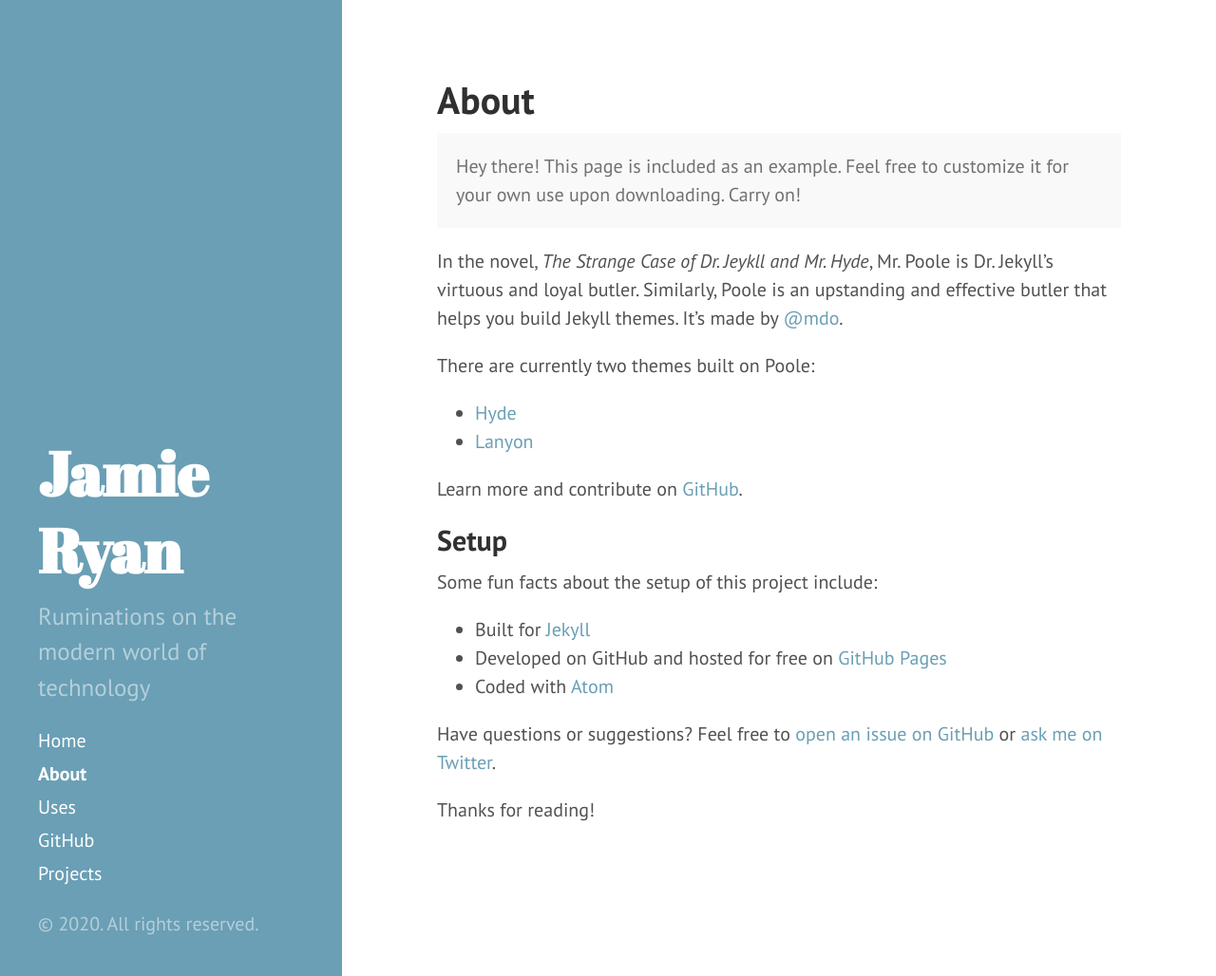
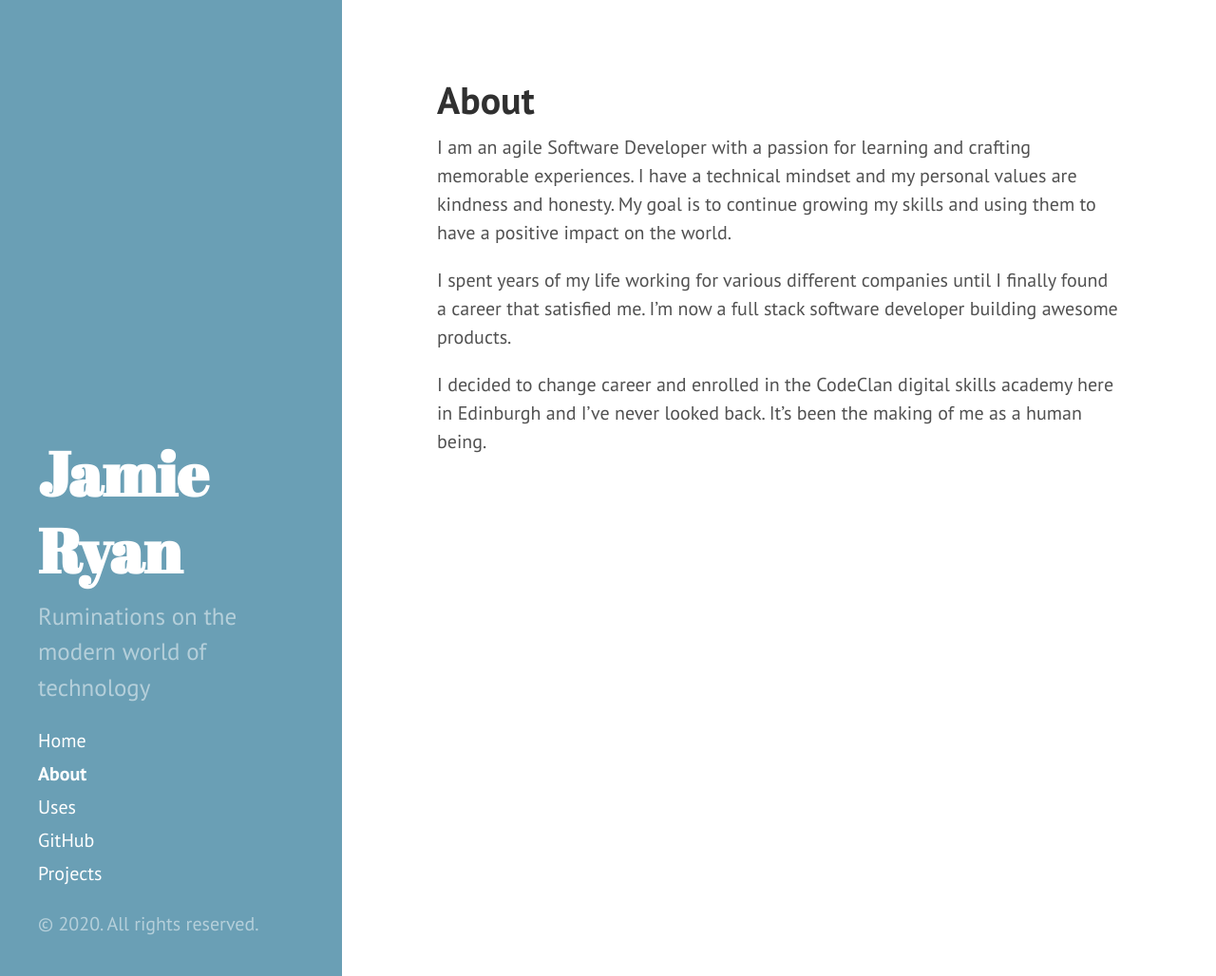
Before and after one commit to MrJamieRyan/mrjamieryan.github.io, a Jekyll site: the page built from about.md, in a window 1280 px wide and 1028 px high. Shown: the whole window at 95% size. Built offline with Jekyll 4.4.1, drawn with Linux system fonts in a browser that asks for light colours.

Commit message:
Update about.md

```diff
--- a/about.md
+++ b/about.md
@@ -3,27 +3,8 @@ layout: page
 title: About
 ---
 
-<p class="message">
-  Hey there! This page is included as an example. Feel free to customize it for your own use upon downloading. Carry on!
-</p>
+I am an agile Software Developer with a passion for learning and crafting memorable experiences. I have a technical mindset and my personal values are kindness and honesty. My goal is to continue growing my skills and using them to have a positive impact on the world.
 
-In the novel, *The Strange Case of Dr. Jeykll and Mr. Hyde*, Mr. Poole is Dr. Jekyll's virtuous and loyal butler. Similarly, Poole is an upstanding and effective butler that helps you build Jekyll themes. It's made by [@mdo](https://twitter.com/mdo).
+I spent years of my life working for various different companies until I finally found a career that satisfied me. I'm now a full stack software developer building awesome products.
 
-There are currently two themes built on Poole:
-
-* [Hyde](https://hyde.getpoole.com)
-* [Lanyon](https://lanyon.getpoole.com)
-
-Learn more and contribute on [GitHub](https://github.com/poole).
-
-## Setup
-
-Some fun facts about the setup of this project include:
-
-* Built for [Jekyll](https://jekyllrb.com)
-* Developed on GitHub and hosted for free on [GitHub Pages](https://pages.github.com)
-* Coded with [Atom](https://atom.io)
-
-Have questions or suggestions? Feel free to [open an issue on GitHub](https://github.com/poole/issues/new) or [ask me on Twitter](https://twitter.com/mdo).
-
-Thanks for reading!
+I decided to change career and enrolled in the CodeClan digital skills academy here in Edinburgh and I've never looked back. It's been the making of me as a human being.
```
